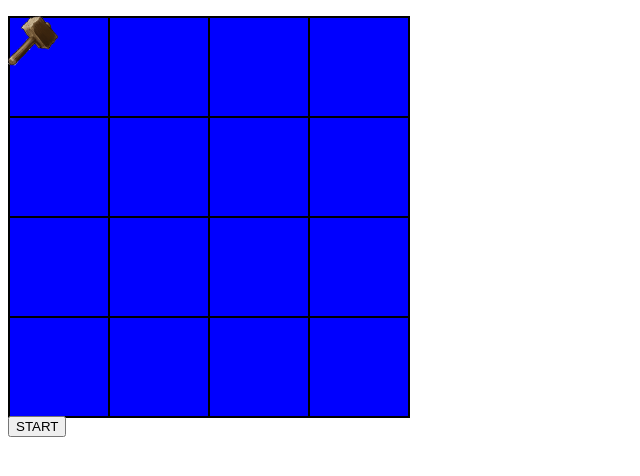
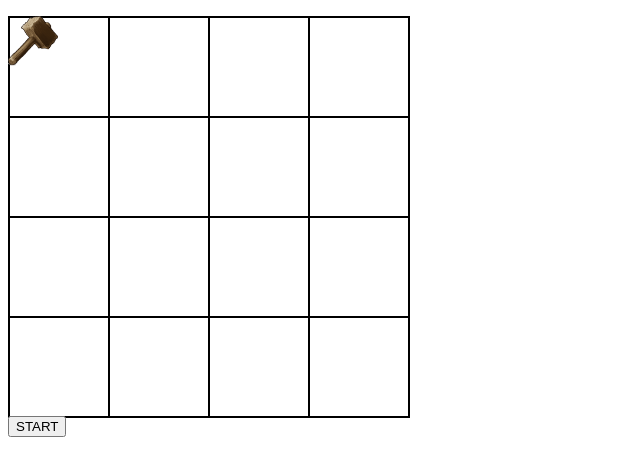
Before and after one commit to enjoy15/whack-a-mole, a plain HTML site: page index.html in a window 1280 px wide. Shown: the whole page, without its empty margins (0-640 px from the left). Drawn offline with Linux system fonts and the light colour scheme.

```diff
--- a/index.html
+++ b/index.html
@@ -11,7 +11,7 @@
 <body>
     <p id='coords'></p>
     <div tabindex=1 id="board" style='width:400px;height:400px;
-    background-color:blue;color:white;font-size:128px'>
+    background-color:white;color:white;font-size:128px'>
      <img id="hammer" class="hammer" src="./hammer.png"/>
 
         <div class="grid-container">
```
